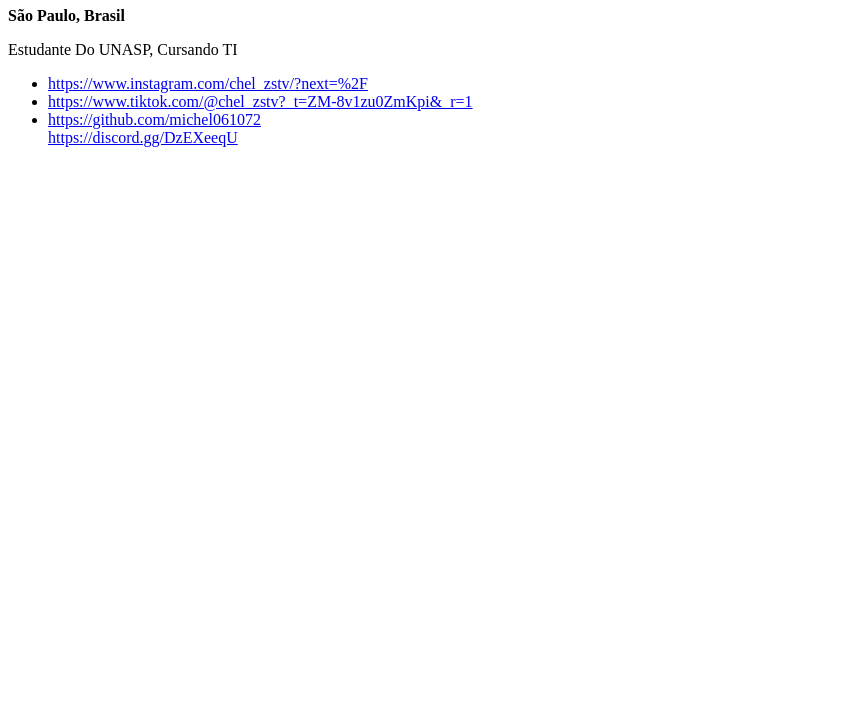
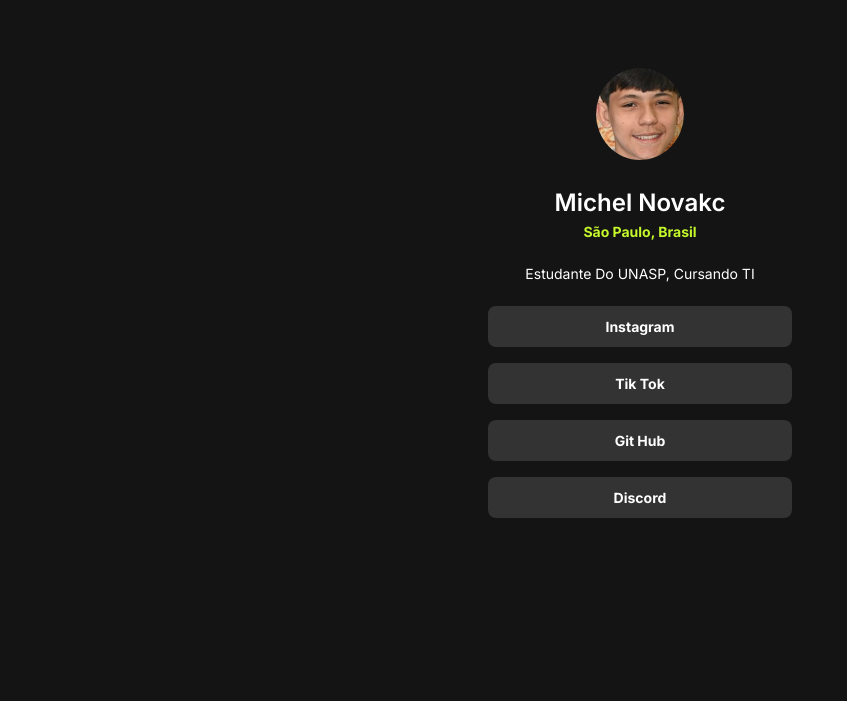
Before and after one commit to michel061072/LINKTREE11, a plain HTML site: page index.html in a window 1280 px wide. Shown: the part 99-800 px from the top of the page, without its empty margins (0-847 px from the left). Drawn offline with Linux system fonts and the light colour scheme.

Commit message:
Inicio da estilização do CSS

```diff
--- a/.idx/index.html
+++ b/index.html
@@ -3,8 +3,8 @@
 <head>
     <meta charset="UTF-8">
     <meta name="viewport" content="width=device-width, initial-scale=1.0">
+    <link rel="stylesheet" href="style.css">
     <title>Link tree</title>
-    <link rel="stylesheet" href="style.css">
 </head>
 <body>
     <div>
@@ -15,14 +15,13 @@
 
         <ul>
             <li>
-<a href="Instagram">https://www.instagram.com/chel_zstv/?next=%2F</a>
+                <a href="https://www.instagram.com/chel_zstv/?next=%2F" target="_blank" >Instagram</a>
            </li>
            <li>
-            <a href="Tiktok">https://www.tiktok.com/@chel_zstv?_t=ZM-8v1zu0ZmKpi&_r=1</a>
+            <a href="https://www.tiktok.com/@chel_zstv?_t=ZM-8v1zu0ZmKpi&_r=1" target="_blank" >Tik Tok</a>
+           <li>
+           <a href="https://github.com/michel061072" target="_blank" >Git Hub</a>
            </li>
-           <li>
-            <a href="Gift Hub">https://github.com/michel061072</a>
-           </li>
-           <a href="Discord">https://discord.gg/DzEXeeqU</a>
+        <a href="https://discord.gg/DzEXeeqU" target="_blank" >Discord</a>
 
         </ul>
--- /dev/null
+++ b/style.css
@@ -0,0 +1,80 @@
+@import url('https://fonts.googleapis.com/css2?family=Inter:ital,opsz,wght@0,14..32,100..900;1,14..32,100..900&display=swap');
+
+*{
+   margin:0;
+   padding: 0;
+   box-sizing: border-box;
+   font-family: inter,sans-serif;
+}
+
+
+:root {
+    --black: #141414;
+    --dark-grey-: #1f1f1f;
+    --white: #FFF;
+    --neon-green: #C4F82A;
+    --grey: #333333;
+  }
+  body {
+   background-color: var(--black);
+   height: 100vh;
+   display:flex;
+   justify-content: center;
+   align-items: center;
+
+  }
+
+  div {
+   background-color: var(--dark-grey);
+   color: var(--white);
+   width:384px;
+   text-align: center;
+   border-radius: 12px;
+   padding: 40px;
+  }
+
+  img {
+   width: 88px;
+   border-radius: 50%;
+   margin-bottom: 24px;
+  }
+
+  h1 {
+   font-size: 24px;
+   font-weight: 600;
+   margin-bottom: 4px;
+  }
+
+  strong {
+   color: var(--neon-green);
+   font-size: 14px;
+  }
+
+  p {
+   margin-block: 24px;
+   font-size: 14px;
+  }
+
+  ul, li {
+   list-style: none;
+  }
+
+  a {
+    display: block;
+   background-color: var(--grey);
+   margin-bottom: 16px;
+   padding: 12px;
+   color: var(--white);
+   text-decoration: none;
+   font-size: 14px;
+   Font-weight: 700;
+   border-radius: 8px;
+   text-align: center;
+  }
+
+  a:hover {
+   background-color: var(--neon-green);
+   color:var(--dark-grey);
+   transition:0.4s;
+
+}
```
Also changed, not shown: minha foto01.png (added).
